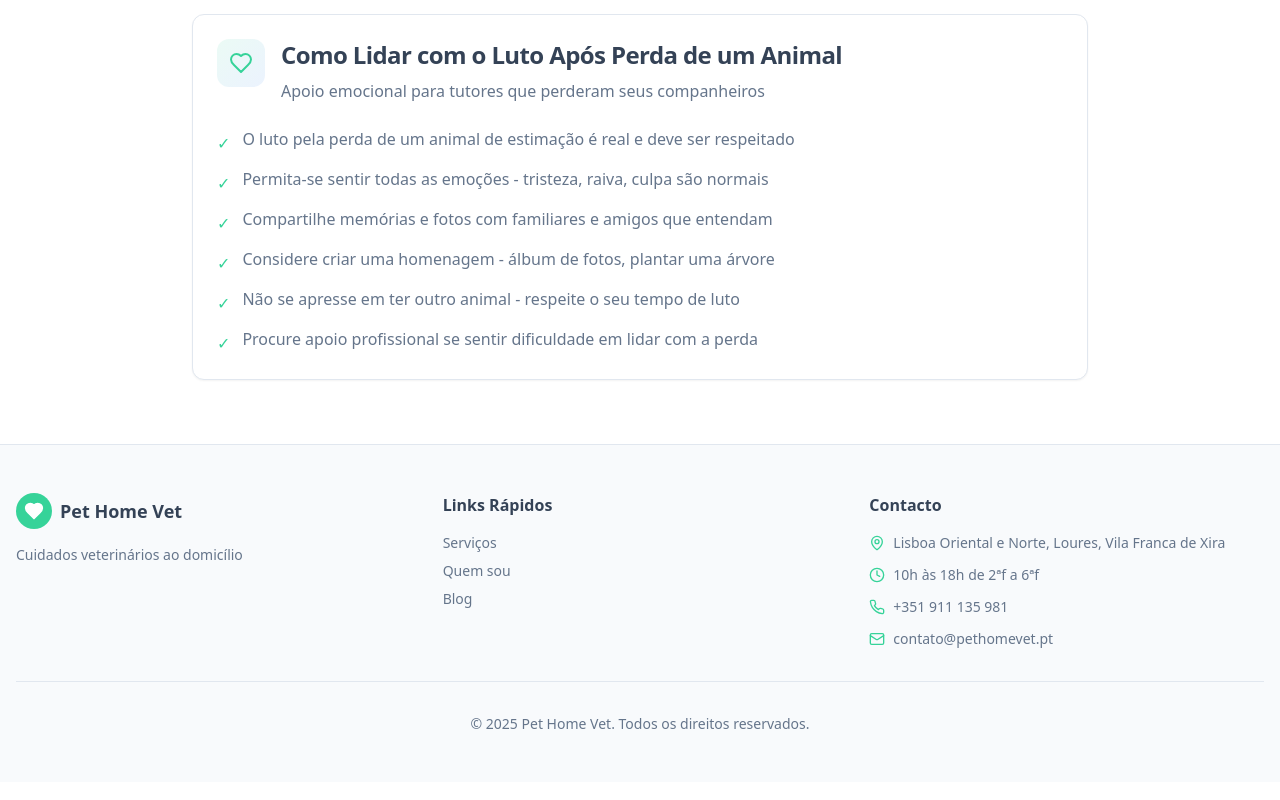
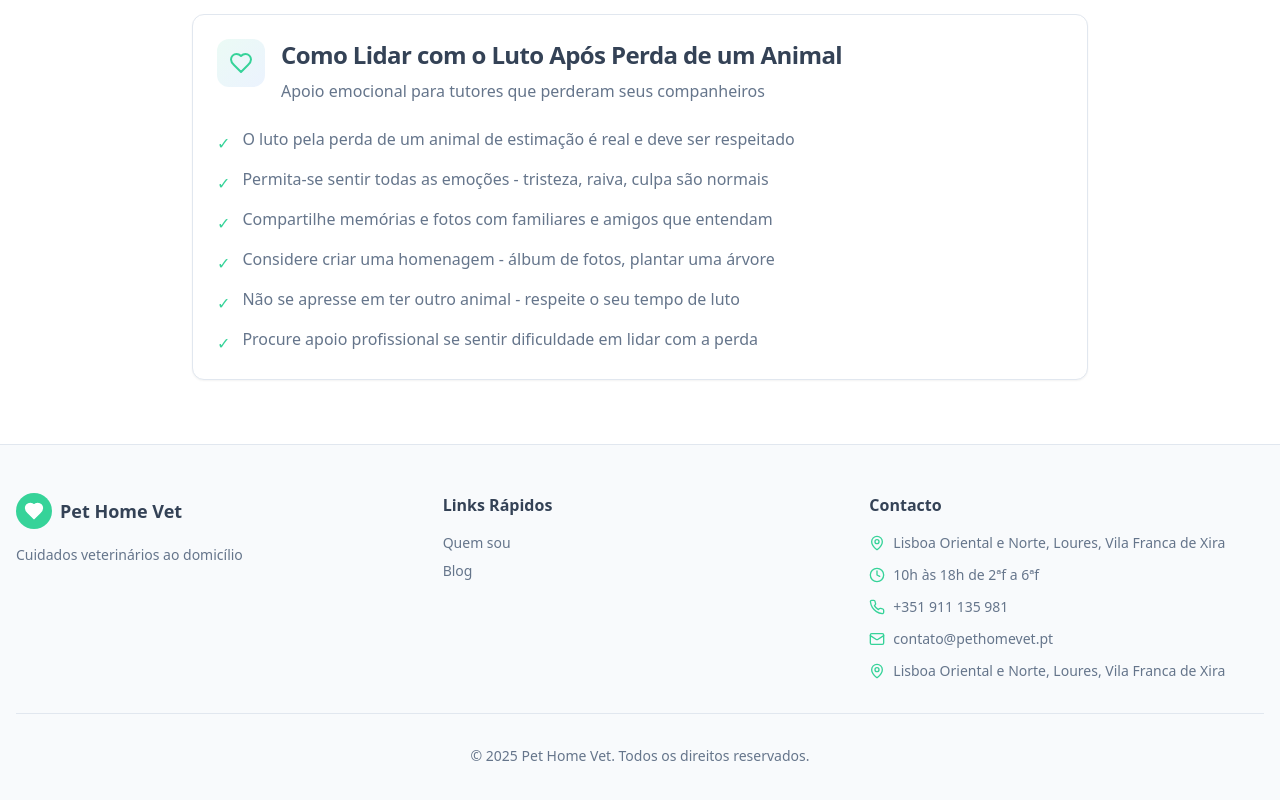
Before and after one commit to afcapitao/home-paws-vet, a React (Vite) app: page /blog in a window 1280 px wide. Shown: the part 2265-3065 px from the top of the page. Built offline with nearby package versions, Linux system fonts and the light colour scheme.

Commit message:
Add footer contact location
Add "Lisboa Oriental e Norte, Loures, Vila Franca de Xira" under the Contact email in the footer.

```diff
--- a/src/components/Footer.tsx
+++ b/src/components/Footer.tsx
@@ -26,15 +26,6 @@ const Footer = () => {
           <div>
             <h3 className="font-semibold text-foreground mb-4">{t("footer.quickLinks")}</h3>
             <ul className="space-y-2 text-sm">
-              <li>
-                <Link
-                  to="/servicos"
-                  className="text-muted-foreground hover:text-primary transition-colors"
-                  onClick={() => window.scrollTo(0, 0)}
-                >
-                  {t("nav.services")}
-                </Link>
-              </li>
               <li>
                 <Link
                   to="/quem-sou"
@@ -80,6 +71,10 @@ const Footer = () => {
                   contato@pethomevet.pt
                 </a>
               </li>
+              <li className="flex items-start gap-2 text-muted-foreground">
+                <MapPin className="h-4 w-4 text-primary mt-0.5 flex-shrink-0" />
+                <span>Lisboa Oriental e Norte, Loures, Vila Franca de Xira</span>
+              </li>
             </ul>
           </div>
         </div>
```
